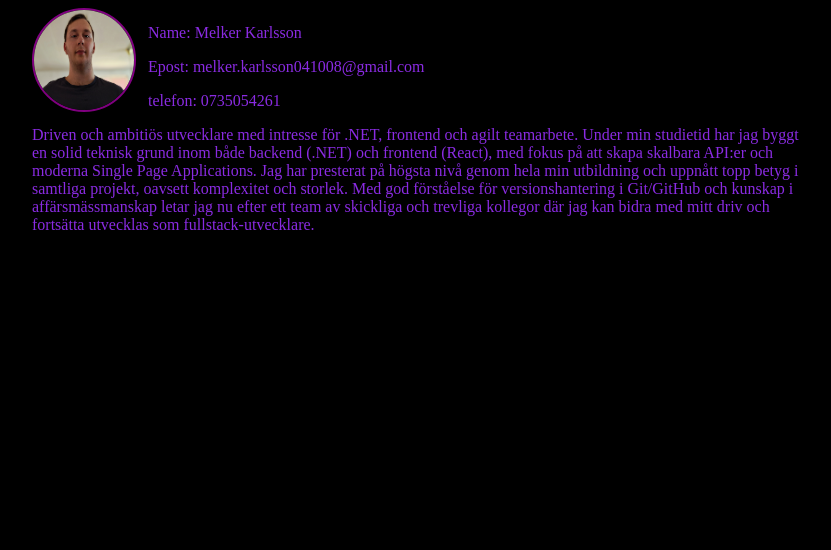
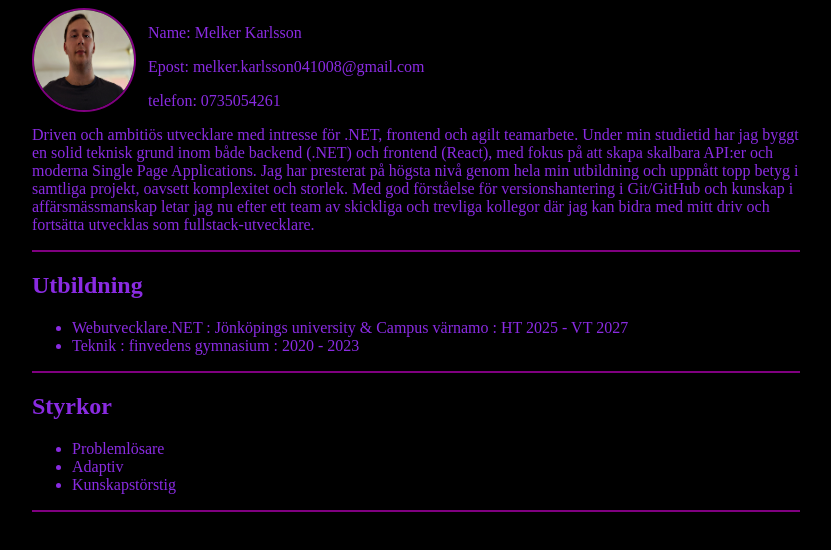
Before and after one commit to Melker-Karlsson/Melker-Karlsson.github.io, a React (Vite) app in the folder CV/: page / in a window 1280 px wide. Shown: the top 550 px of the page, without its empty margins (224-1055 px from the left). Built offline with nearby package versions, Linux system fonts and the light colour scheme.

Commit message:
added lists components

```diff
--- a/CV/src/App.tsx
+++ b/CV/src/App.tsx
@@ -2,13 +2,16 @@ import { useState } from 'react'
 import './App.css'
 import './components/Profile'
 import Profile from './components/Profile'
+import Utbildning from './components/Utbildning'
+import Styrkor from './components/Styrkor'
 
 function App() {
 
   return (
     <div id='cv'>
       <Profile/>
-      <br />
+      <Utbildning/>
+      <Styrkor/>
     </div>
   )
 }
--- /dev/null
+++ b/CV/src/components/Styrkor.tsx
@@ -0,0 +1,14 @@
+import '../css/Styrkor.css'
+
+export default function Styrkor(){
+    return(
+        <div id="styrkorContainer">
+            <h2>Styrkor</h2>
+            <ul>
+                <li>Problemlösare</li>
+                <li>Adaptiv</li>
+                <li>Kunskapstörstig</li>
+            </ul>
+        </div>
+    )
+}
--- /dev/null
+++ b/CV/src/components/Utbildning.tsx
@@ -0,0 +1,13 @@
+import '../css/Utbildning.css'
+
+export default function Utbildning(){
+    return(
+        <div id="utbildningContainer">
+            <h2>Utbildning</h2>
+            <ul>
+                <li>Webutvecklare.NET : Jönköpings university & Campus värnamo : HT 2025 - VT 2027</li>
+                <li>Teknik : finvedens gymnasium : 2020 - 2023</li>
+            </ul>
+        </div>
+    )
+}
--- a/CV/src/css/Profile.css
+++ b/CV/src/css/Profile.css
@@ -7,3 +7,7 @@
     float: left;
     margin-right: 12px;
 }
+
+#profileContainer{
+    border-bottom: 2px solid purple;
+}
--- /dev/null
+++ b/CV/src/css/Styrkor.css
@@ -0,0 +1,4 @@
+#styrkorContainer{
+    width: 100%;
+    border-bottom: 2px solid purple;
+}
--- /dev/null
+++ b/CV/src/css/Utbildning.css
@@ -0,0 +1,7 @@
+#utbildningContainer{
+    width: 100%;
+    border-bottom: 2px solid purple ;
+}
+
+#utbildningContainer ul{
+}
```
Also changed, not shown: CV/src/components/Project.tsx (added, +12 -0 lines), CV/src/components/myProjects.tsx (added), CV/src/css/Project.css (added).
